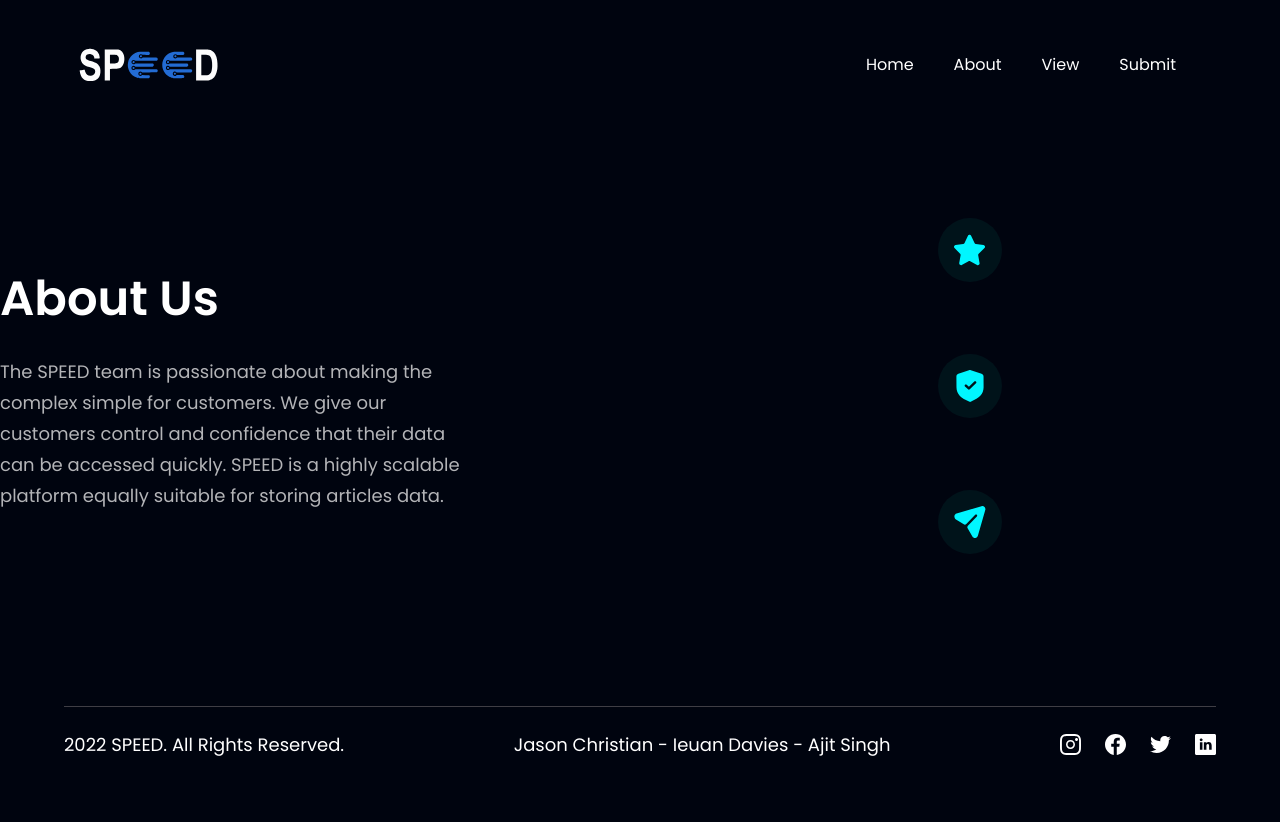
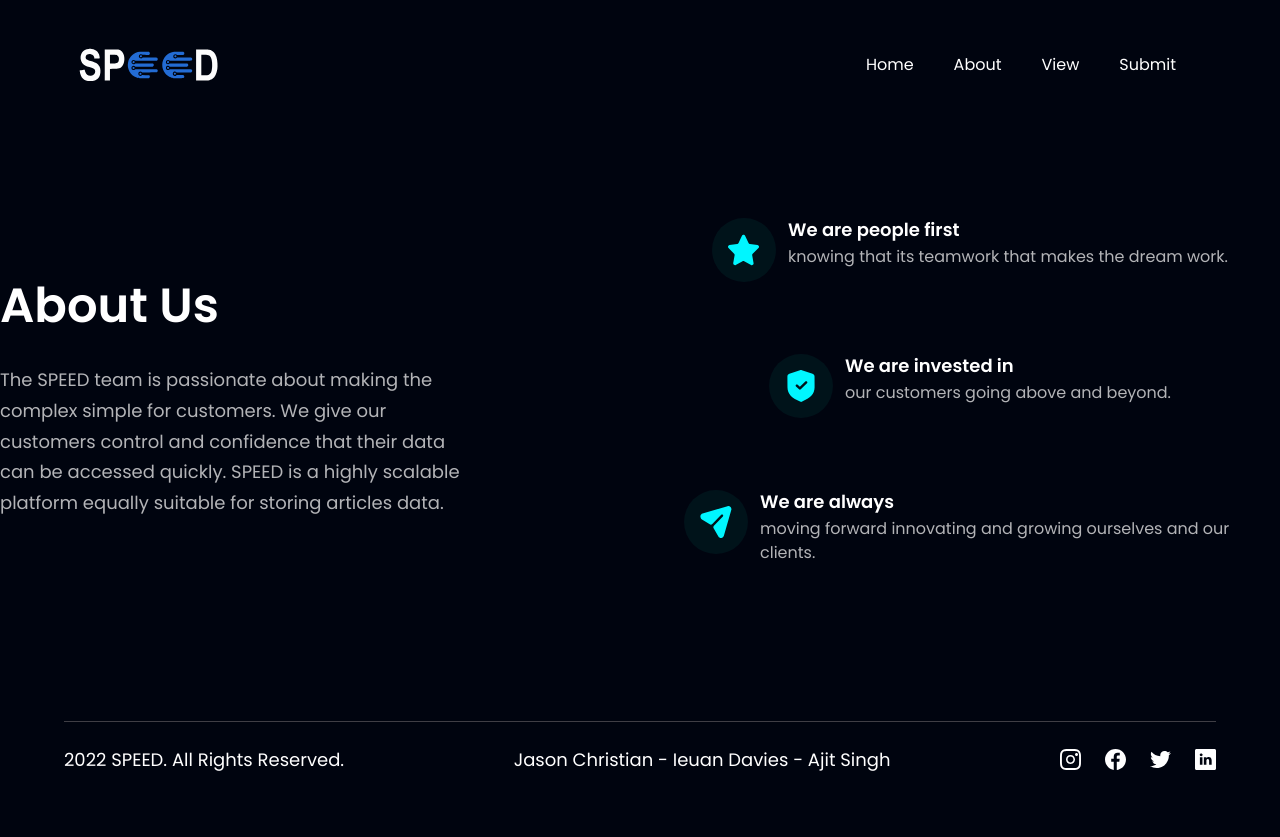
Before and after one commit to jasonchriscodes/Speed, a React (Create React App) app in the folder client/: page /about in a window 1280 px wide. Built offline with nearby package versions, Linux system fonts and the light colour scheme.

Commit message:
chore: add content

```diff
--- a/client/src/components/About/About.js
+++ b/client/src/components/About/About.js
@@ -6,6 +6,14 @@ const FeatureCard = ({icon, title, content, index}) =>(
   <div className={`flex flex-row p-6 rounded-[20px] ${index !== features.length-1 ? "mb-6" : "mb-0"} feature-card`}>
     <div className={`w-[64px] h-[64px] rounded-full ${styles.flexCenter} bg-dimBlue`}>
       <img src={icon} alt="icon" className='w-[50%] h-[50%] object-contain'/>
+    </div>
+    <div className='flex-1 flex flex-col ml-3'>
+    <h4 className='font-poppins font-semibold text-white text-[18px] leading-[23px] mb-1'>
+      {title}
+    </h4>
+    <p className='font-poppins font-normal text-dimWhite text-[16px] leading-[24px] mb-1'>
+      {content}
+    </p>
     </div>
   </div>
 );
--- a/client/src/components/Navigation/constans/index.js
+++ b/client/src/components/Navigation/constans/index.js
@@ -23,23 +23,23 @@ export const features = [
   {
     id: "feature-1",
     icon: star,
-    title: "Rewards",
+    title: "We are people first",
     content:
-      "The best credit cards offer some tantalizing combinations of promotions and prizes",
+      "knowing that its teamwork that makes the dream work.",
   },
   {
     id: "feature-2",
     icon: shield,
-    title: "100% Secured",
+    title: "We are invested in",
     content:
-      "We take proactive steps make sure your information and transactions are secure.",
+      "our customers going above and beyond.",
   },
   {
     id: "feature-3",
     icon: send,
-    title: "Balance Transfer",
+    title: "We are always",
     content:
-      "A balance transfer credit card can save you a lot of money in interest charges.",
+      " moving forward innovating and growing ourselves and our clients.",
   },
 ];
 
```
